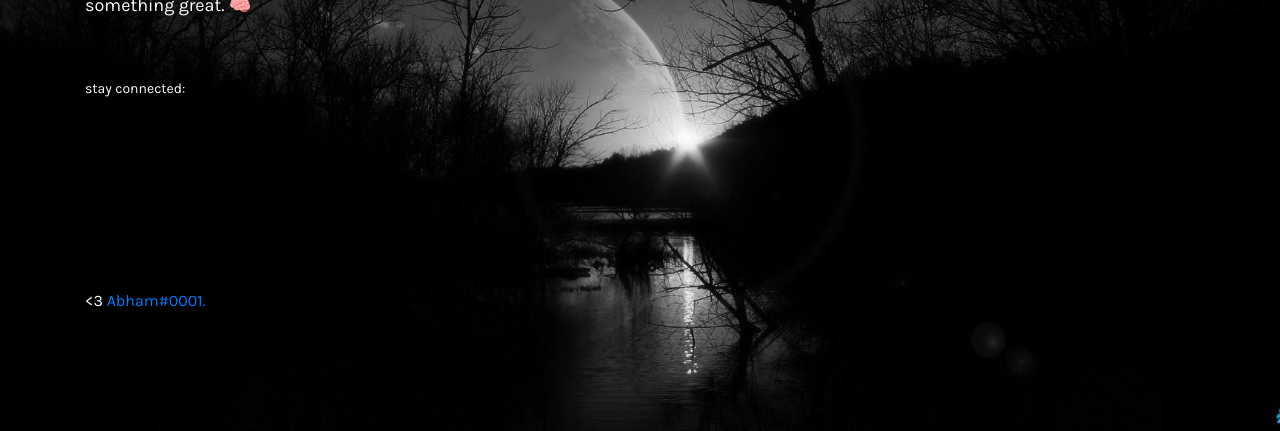
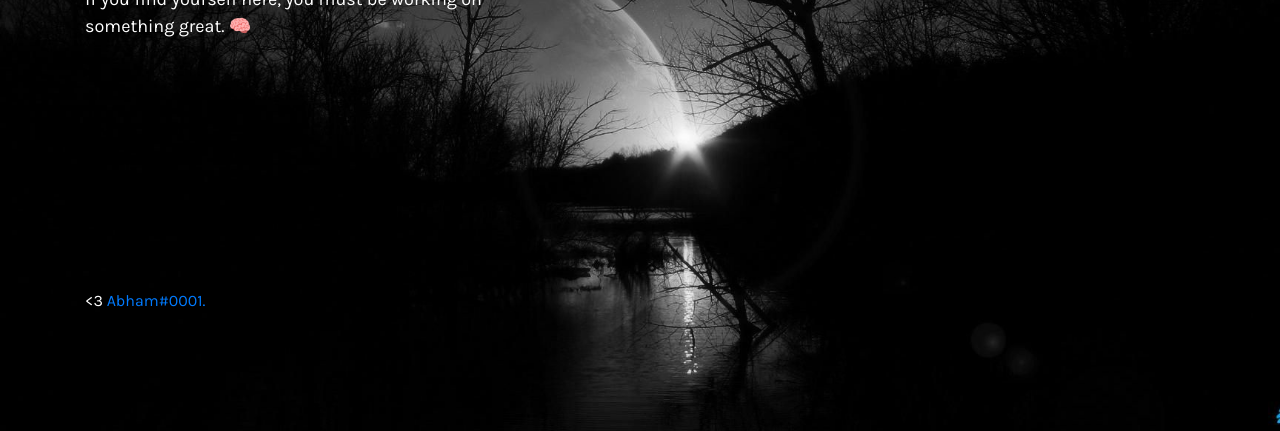
Before and after one commit to Cyber-Cord/cybercord-site, a website: page h1dden_ar3a.html in a window 1280 px wide. Shown: the part 369-800 px from the top of the page. Drawn offline with nearby package versions, Linux system fonts and the light colour scheme.

Commit message:
Update h1dden_ar3a.html

```diff
--- a/h1dden_ar3a.html
+++ b/h1dden_ar3a.html
@@ -38,7 +38,7 @@
         <div class="container">
             <h1 class="page-title">hidden area. 🧠</h1>
             <p class="page-description">if you find yourself here, you must be working on something great. 🧠</p>
-            <p>stay connected:</p>
+            <!-- <p>stay connected:</p> -->
             <nav class="footer-social-links">
                 <!-- Note to self: we don't need this anymore, or so my brain thinks. Remove when convenient. YSBmcmlzYmVlcHVwcHkgb25jZSB0b2xkIG1lOiBUSEUgcXVpdGVyIHlvdSBiZWNvbWUsIHRoZSBtb3JlIHlvdSBhcmUgYWJsZSB0byBoZWFyLnppcA== -->
             </nav>
```
